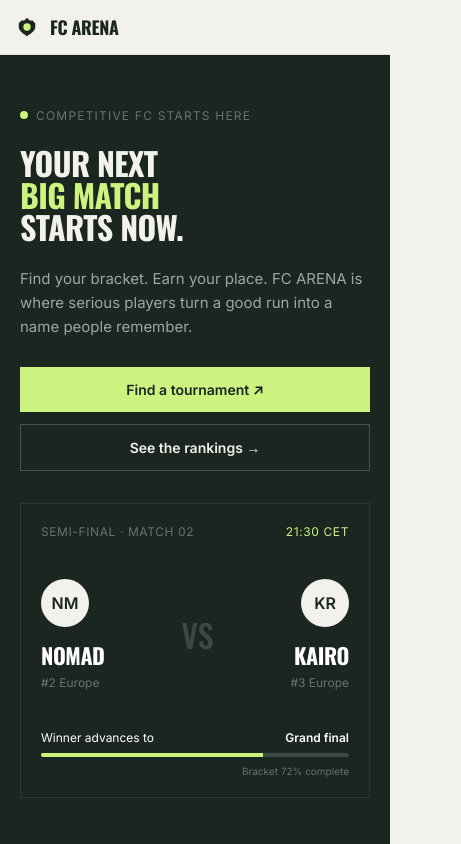
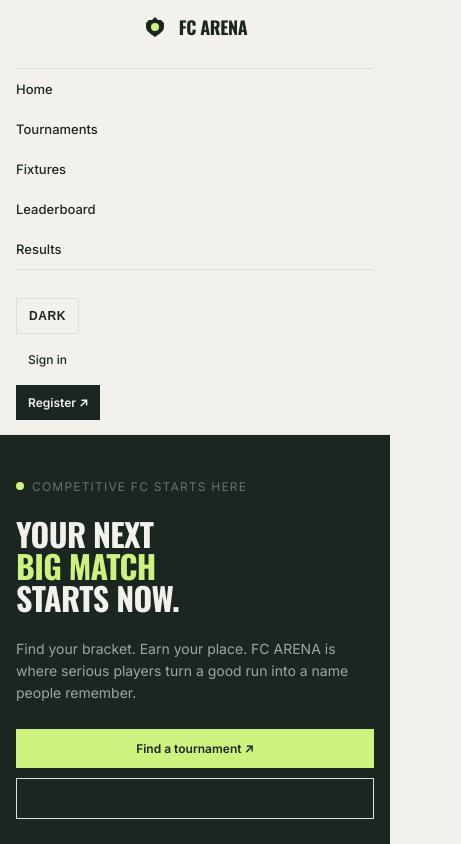
Before and after one commit to Graham-ux-lab/FC-ARENA, a Next.js app: page / in a window 390 px wide. Shown: the top 844 px of the page, 461 px wide, since content can reach past the window. Built offline with nearby package versions, Linux system fonts and the light colour scheme.

Commit message:
Start mobile responsiveness fixes

```diff
--- a/src/app/globals.css
+++ b/src/app/globals.css
@@ -683,3 +683,191 @@ footer {
 [data-theme="dark"] .toggle-password { background: #16201c; color: #8a938e; }
 [data-theme="dark"] .btn-theme { color: var(--text-dark); border-color: var(--border-light); }
 [data-theme="dark"] .btn-theme:hover { background: rgba(255,255,255,0.08); }
+
+/* ============================================
+   MOBILE RESPONSIVENESS — comprehensive overhaul
+   ============================================ */
+
+/* --- TABLET (1024px and below) --- */
+@media (max-width: 1024px) {
+  .hero { padding: 60px 24px !important; }
+  .hero h1 { font-size: 56px !important; }
+  .dash-grid { grid-template-columns: repeat(2, 1fr) !important; }
+  #tournamentGrid { grid-template-columns: repeat(2, 1fr) !important; }
+  #resultsGrid { grid-template-columns: 1fr !important; }
+  .admin-grid { grid-template-columns: 1fr !important; }
+}
+
+/* --- MOBILE (768px and below) --- */
+@media (max-width: 768px) {
+  /* Global */
+  body { font-size: 15px; overflow-x: hidden; }
+  * { max-width: 100%; }
+
+  /* Navbar: stack logo on top, buttons below */
+  nav {
+    flex-direction: column !important;
+    align-items: stretch !important;
+    gap: 12px !important;
+    padding: 14px 16px !important;
+    position: relative !important;
+  }
+  .brand-logo { justify-content: center !important; }
+  .nav-links {
+    display: flex !important;
+    overflow-x: auto !important;
+    gap: 16px !important;
+    padding: 8px 0 !important;
+    border-top: 1px solid var(--border-light) !important;
+    border-bottom: 1px solid var(--border-light) !important;
+    scrollbar-width: none;
+  }
+  .nav-links::-webkit-scrollbar { display: none; }
+  .nav-links a { font-size: 13px !important; white-space: nowrap !important; padding: 4px 0 !important; }
+  .nav-actions {
+    display: flex !important;
+    justify-content: space-between !important;
+    gap: 8px !important;
+    flex-wrap: wrap !important;
+  }
+  .nav-actions > * { flex: 1 !important; text-align: center !important; }
+  .btn-signin, .btn-register, .btn-theme {
+    padding: 10px 12px !important;
+    font-size: 12px !important;
+    justify-content: center !important;
+  }
+
+  /* Hero */
+  .hero {
+    grid-template-columns: 1fr !important;
+    padding: 40px 16px !important;
+    gap: 32px !important;
+    min-height: auto !important;
+  }
+  .hero h1 { font-size: 40px !important; line-height: 1 !important; }
+  .hero p { max-width: 100% !important; font-size: 14px !important; margin-bottom: 24px !important; }
+  .hero-buttons { flex-direction: column !important; gap: 10px !important; }
+  .hero-buttons > * { width: 100% !important; justify-content: center !important; }
+  .hero .card { padding: 20px !important; }
+
+  /* Content containers */
+  .content-container { padding: 32px 16px !important; }
+  .page-header h1 { font-size: 36px !important; line-height: 1.05 !important; }
+  .page-header p { font-size: 14px !important; }
+
+  /* Buttons: full width */
+  .btn-primary, .btn-secondary {
+    width: 100% !important;
+    justify-content: center !important;
+    padding: 14px 20px !important;
+    font-size: 13px !important;
+  }
+
+  /* Grids: single column */
+  #tournamentGrid { grid-template-columns: 1fr !important; }
+  #resultsGrid { grid-template-columns: 1fr !important; }
+  .dash-grid { grid-template-columns: 1fr !important; gap: 12px !important; }
+  .admin-grid { grid-template-columns: 1fr !important; gap: 16px !important; }
+  .stat-card { padding: 20px !important; }
+  .stat-value { font-size: 32px !important; }
+
+  /* Cards */
+  .card { padding: 20px !important; }
+  .card h3 { font-size: 20px !important; }
+
+  /* Split layouts (login/register) — stack vertically */
+  .split-layout { grid-template-columns: 1fr !important; min-height: auto !important; }
+  .split-left { padding: 40px 20px !important; }
+  .split-left h1 { font-size: 38px !important; }
+  .split-right { padding: 40px 20px !important; }
+  .split-right h1 { font-size: 32px !important; margin-bottom: 24px !important; }
+
+  /* Forms */
+  .form-group input, .form-group select {
+    font-size: 16px !important; /* prevents iOS auto-zoom */
+    padding: 14px !important;
+    width: 100% !important;
+  }
+  .toggle-password { top: 44px !important; right: 12px !important; }
+
+  /* Tables: turn every row into a stacked card */
+  .data-table { background: transparent !important; border: none !important; }
+  .table-row {
+    display: flex !important;
+    flex-direction: column !important;
+    align-items: flex-start !important;
+    gap: 6px !important;
+    padding: 16px !important;
+    border: 1px solid var(--border-light) !important;
+    background: #fff !important;
+    margin-bottom: 12px !important;
+    border-radius: 6px !important;
+    grid-template-columns: none !important;
+  }
+  .table-row.header { display: none !important; }
+  .table-row > div {
+    width: 100% !important;
+    margin-bottom: 4px !important;
+    font-size: 13px !important;
+    text-align: left !important;
+  }
+
+  /* Leaderboard on mobile: hide less-critical columns */
+  .leaderboard-header,
+  .leaderboard-row {
+    display: grid !important;
+    grid-template-columns: 40px 1fr auto !important;
+    gap: 12px !important;
+    padding: 14px !important;
+  }
+  .leaderboard-header > div:nth-child(n+3),
+  .leaderboard-row > div:nth-child(n+3) {
+    display: none !important;
+  }
+  .leaderboard-header > div:nth-child(7),
+  .leaderboard-row > div:nth-child(7) {
+    display: block !important;
+  }
+
+  /* Admin tabs */
+  .tab-switcher { flex-wrap: wrap !important; gap: 6px !important; }
+  .tab-switcher > button { flex: 1 !important; padding: 10px 12px !important; font-size: 12px !important; }
+
+  /* Modals */
+  .modal-content { padding: 20px !important; max-width: 100% !important; margin: 12px !important; }
+
+  /* Admin manage panel: matches table */
+  .match-actions { flex-direction: column !important; align-items: stretch !important; }
+  .match-actions > * { width: 100% !important; }
+
+  /* Tournament management buttons on mobile */
+  .manage-actions { flex-direction: column !important; width: 100% !important; }
+  .manage-actions > button { width: 100% !important; }
+}
+
+/* --- SMALL PHONES (480px and below) --- */
+@media (max-width: 480px) {
+  .hero h1 { font-size: 32px !important; }
+  .page-header h1 { font-size: 28px !important; }
+  .split-left h1 { font-size: 30px !important; }
+  .split-right h1 { font-size: 26px !important; }
+  .stat-value { font-size: 26px !important; }
+  .brand-logo { font-size: 18px !important; }
+  .brand-logo svg { width: 24px !important; height: 24px !important; }
+  .card h3 { font-size: 18px !important; }
+  .btn-primary, .btn-secondary { padding: 12px 16px !important; font-size: 12px !important; }
+}
+
+/* --- LANDSCAPE PHONES (short viewport) --- */
+@media (max-height: 500px) and (max-width: 900px) {
+  .split-left { padding: 24px 20px !important; }
+  .split-left h1 { font-size: 30px !important; }
+  .split-left p { display: none !important; }
+  .split-right { padding: 24px 20px !important; }
+  .hero { padding: 24px 16px !important; }
+  .hero h1 { font-size: 32px !important; }
+}
+
+.tournament-grid { grid-template-columns: repeat(3, 1fr); }
+@media (max-width: 1024px) { .tournament-grid { grid-template-columns: repeat(2, 1fr); } }
+@media (max-width: 768px) { .tournament-grid { grid-template-columns: 1fr; } }
--- a/src/app/page.js
+++ b/src/app/page.js
@@ -4,80 +4,32 @@ export default function Home() {
   return (
     <main className="page-section">
       <section className="hero">
-        {/* Left Side: Hero Text */}
         <div>
           <span className="badge">Competitive FC Starts Here</span>
           <h1>Your Next<br/><span>Big Match</span><br/>Starts Now.</h1>
           <p>Find your bracket. Earn your place. FC ARENA is where serious players turn a good run into a name people remember.</p>
           <div className="hero-buttons">
             <Link href="/tournaments" className="btn-primary">Find a tournament ↗</Link>
-            <Link href="/leaderboard" className="btn-secondary" style={{ color: 'var(--text-light)', borderColor: 'rgba(255,255,255,0.2)' }}>See the rankings →</Link>
+            <Link href="/leaderboard" className="btn-secondary">See the rankings →</Link>
           </div>
         </div>
-
-        {/* Right Side: Live Match Card */}
         <div>
           <div className="card" style={{ background: '#1b2621', color: '#fff', borderColor: '#2a3a33' }}>
             <div className="card-header">
               <span>Semi-Final · Match 02</span>
               <span style={{ color: 'var(--lime-green)' }}>21:30 CET</span>
             </div>
-
             <div style={{ display: 'flex', justifyContent: 'space-between', alignItems: 'center', margin: '40px 0' }}>
               <div>
                 <div style={{ width: 48, height: 48, background: 'var(--bg-cream)', color: 'var(--bg-dark)', borderRadius: '50%', display: 'flex', alignItems: 'center', justifyContent: 'center', fontWeight: 'bold', marginBottom: 12 }}>NM</div>
                 <h3 style={{ margin: 0, fontSize: 20 }}>NOMAD</h3>
-                <div style={{ fontSize: 12, color: 'var(--gray-text)', marginTop: 4 }}>#2 Europe</div>
               </div>
-
               <div style={{ fontSize: 32, fontFamily: 'Oswald', color: '#3a4a43' }}>VS</div>
-
               <div style={{ textAlign: 'right' }}>
                 <div style={{ width: 48, height: 48, background: 'var(--bg-cream)', color: 'var(--bg-dark)', borderRadius: '50%', display: 'flex', alignItems: 'center', justifyContent: 'center', fontWeight: 'bold', marginBottom: 12, marginLeft: 'auto' }}>KR</div>
                 <h3 style={{ margin: 0, fontSize: 20 }}>Kairo</h3>
-                <div style={{ fontSize: 12, color: 'var(--gray-text)', marginTop: 4 }}>#3 Europe</div>
               </div>
             </div>
-
-            <div style={{ fontSize: 12, display: 'flex', justifyContent: 'space-between', marginBottom: 8 }}>
-              <span>Winner advances to</span>
-              <span style={{ fontWeight: 'bold' }}>Grand final</span>
-            </div>
-
-            <div style={{ height: 4, background: '#3a4a43', borderRadius: 2, overflow: 'hidden' }}>
-              <div style={{ height: '100%', width: '72%', background: 'var(--lime-green)' }}></div>
-            </div>
-            <div style={{ textAlign: 'right', fontSize: 10, color: 'var(--gray-text)', marginTop: 8 }}>
-              Bracket 72% complete
-            </div>
-          </div>
-        </div>
-      </section>
-
-      {/* Bottom section from screenshot */}
-      <section style={{ padding: '80px 40px', maxWidth: 1200, margin: '0 auto', width: '100%', display: 'grid', gridTemplateColumns: '1fr 1fr', gap: 60 }}>
-        <div>
-          <div className="badge">Built for match night</div>
-          <h2 style={{ fontSize: 56, lineHeight: 1, marginBottom: 24 }}>Compete on<br/>your terms.</h2>
-          <p style={{ color: 'var(--gray-text)', lineHeight: 1.6, marginBottom: 32 }}>From first bracket to the finals stage, everything you need to show up ready lives in one place.</p>
-          <Link href="/register" className="btn-register">Create your player profile ↗</Link>
-        </div>
-        <div style={{ display: 'grid', gridTemplateColumns: '1fr 1fr', gap: 24 }}>
-          <div className="card" style={{ padding: 24 }}>
-            <h3 style={{ fontSize: 18, marginBottom: 8 }}>Real competition</h3>
-            <p style={{ fontSize: 13, color: 'var(--gray-text)' }}>Formats built for fair, focused play.</p>
-          </div>
-          <div className="card" style={{ padding: 24 }}>
-            <h3 style={{ fontSize: 18, marginBottom: 8 }}>Know your next match</h3>
-            <p style={{ fontSize: 13, color: 'var(--gray-text)' }}>Fixtures, times and results in one view.</p>
-          </div>
-          <div className="card" style={{ padding: 24 }}>
-            <h3 style={{ fontSize: 18, marginBottom: 8 }}>Climb with every win</h3>
-            <p style={{ fontSize: 13, color: 'var(--gray-text)' }}>A regional ladder that rewards consistency.</p>
-          </div>
-          <div className="card" style={{ padding: 24 }}>
-            <h3 style={{ fontSize: 18, marginBottom: 8 }}>Clear rules, clean play</h3>
-            <p style={{ fontSize: 13, color: 'var(--gray-text)' }}>Know the format before you enter.</p>
           </div>
         </div>
       </section>
```
